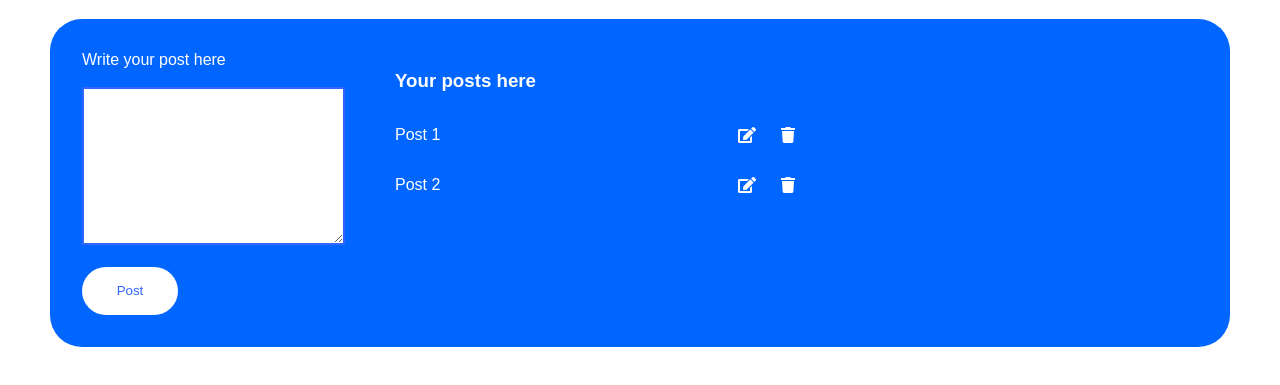
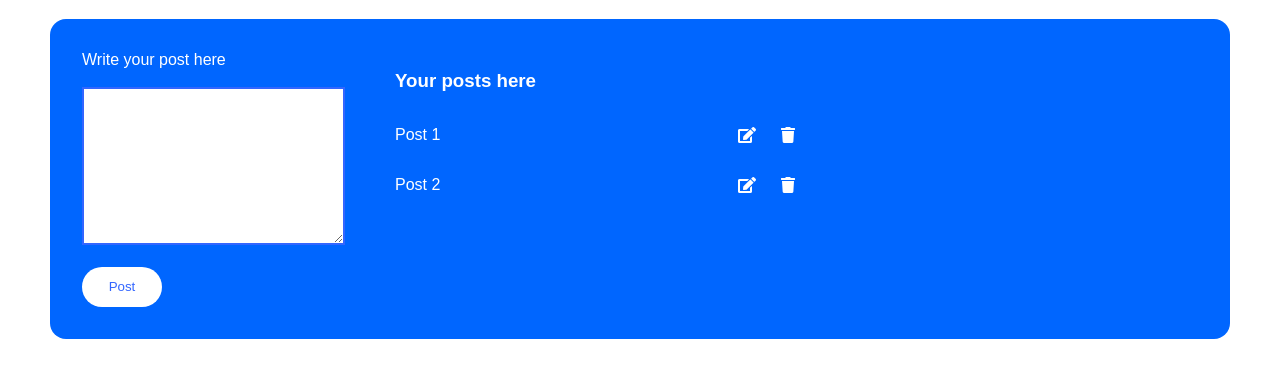
Before and after one commit to nunesjaqueline/crudbasics, a plain HTML site: page index.html in a window 1280 px wide. Shown: the part 61-446 px from the top of the page. Drawn offline with Linux system fonts and the light colour scheme.

Commit message:
Small changes on 'post' button

```diff
--- a/style.css
+++ b/style.css
@@ -12,7 +12,7 @@ body {
     display: flex;
     gap: 50px;
     padding: 2rem;
-    border-radius: 2rem;
+    border-radius: 1rem;
     background-color:  #0066ff;
     color: #fff;
 
@@ -46,9 +46,9 @@ i {
 }
 
 button {
-    width: 6rem;
-    height: 3rem;
-    border-radius: 6rem;
+    width: 5rem;
+    height: 2.5rem;
+    border-radius: 4rem;
     background-color: #fff;
     color: #3366ff;
     border: none;
```
